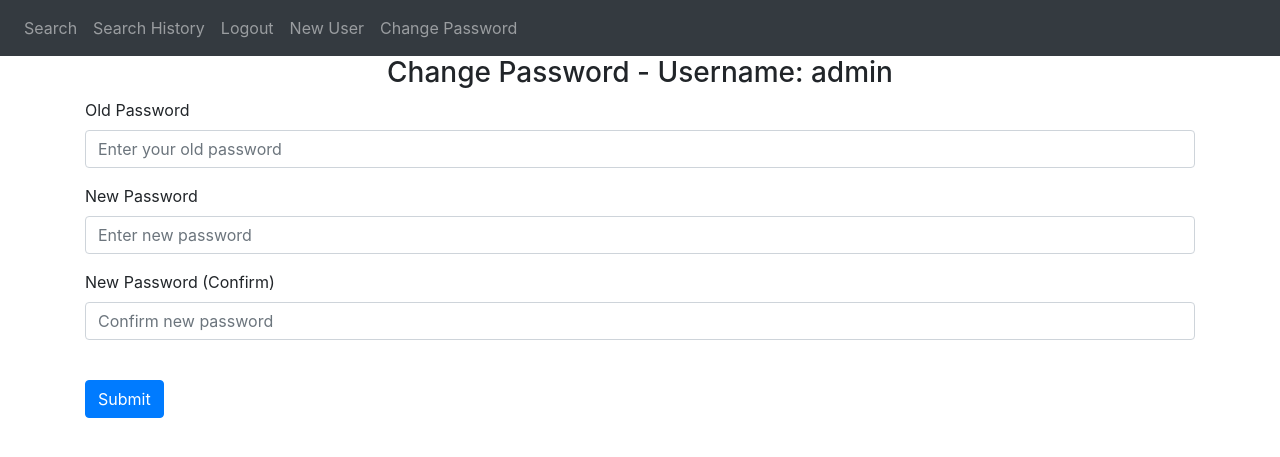
After one commit to smiro-seo/song_search, a Flask app: page /change_password in a window 1280 px wide. The commit adds this page. Shown: the top 457 px of the page. Run offline with Flask 2, Linux system fonts and the light colour scheme; a user stored in the database is signed in; some libraries are stand-ins or nearby versions.

Commit message:
change pwd

```diff
--- a/sd_app/templates/base.html
+++ b/sd_app/templates/base.html
@@ -27,8 +27,11 @@
       <div class="collapse navbar-collapse" id="navbar">
         <div class="navbar-nav">
           {% if user.is_authenticated %}
+          <a class="nav-item nav-link" id="search" href="/search">Search</a>
           <a class="nav-item nav-link" id="history" href="/history">Search History</a>
           <a class="nav-item nav-link" id="logout" href="/logout">Logout</a>
+          <a class="nav-item nav-link" id="logout" href="/signup">New User</a>
+          <a class="nav-item nav-link" id="settings" href="/change_password">Change Password</a>
           {% endif %}
         </div>
       </div>
--- /dev/null
+++ b/sd_app/templates/change_password.html
@@ -0,0 +1,39 @@
+{% extends "base.html" %} {% block title %}Sign Up{% endblock %} {% block
+content %}
+<form method="POST">
+  <h3 align="center">Change Password - Username: {{ user.username }}</h3>
+  <div class="form-group">
+    <label for="old-password">Old Password</label>
+    <input
+      type="text"
+      class="form-control"
+      id="old-password"
+      name="old-password"
+      placeholder="Enter your old password"
+    />
+  </div>
+
+  <div class="form-group">
+    <label for="password1">New Password</label>
+    <input
+      type="password"
+      class="form-control"
+      id="password1"
+      name="password1"
+      placeholder="Enter new password"
+    />
+  </div>
+  <div class="form-group">
+    <label for="password2">New Password (Confirm)</label>
+    <input
+      type="password"
+      class="form-control"
+      id="password2"
+      name="password2"
+      placeholder="Confirm new password"
+    />
+  </div>
+  <br />
+  <button type="submit" class="btn btn-primary">Submit</button>
+</form>
+{% endblock %}
--- a/sd_app/views.py
+++ b/sd_app/views.py
@@ -105,6 +105,13 @@ def history():
 
     return render_template("history.html", user=current_user, searches=Search.query.order_by(Search.date.desc()).all())
 
+@views.route('/change_password', methods=['GET', 'POST'])
+@login_required
+def change_password():
+
+
+    return render_template("change_password.html", user=current_user)
+
 
 @views.route('/delete_row', methods=['POST'])
 @login_required
```
Also changed, not shown: sd_app/auth.py (+27 -1 lines), sd_app/templates/history.html (+1 -32 lines).
